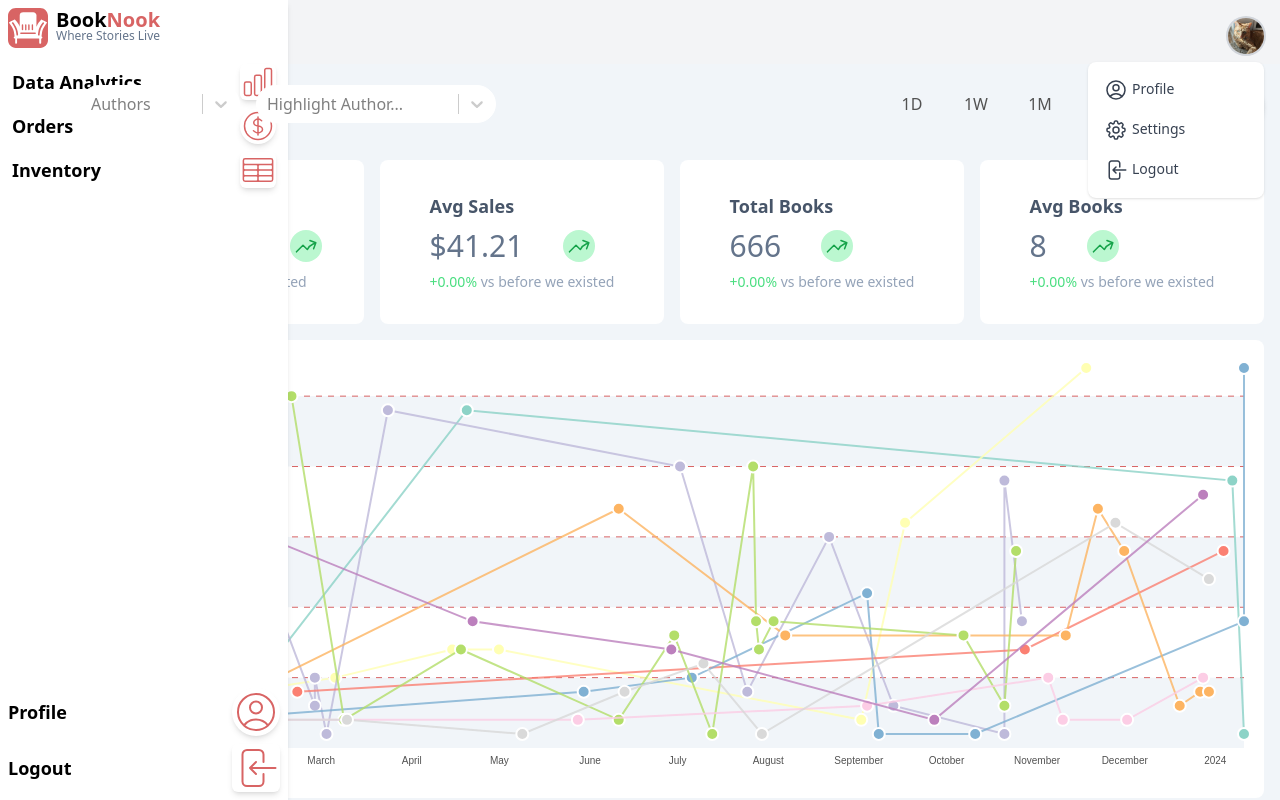
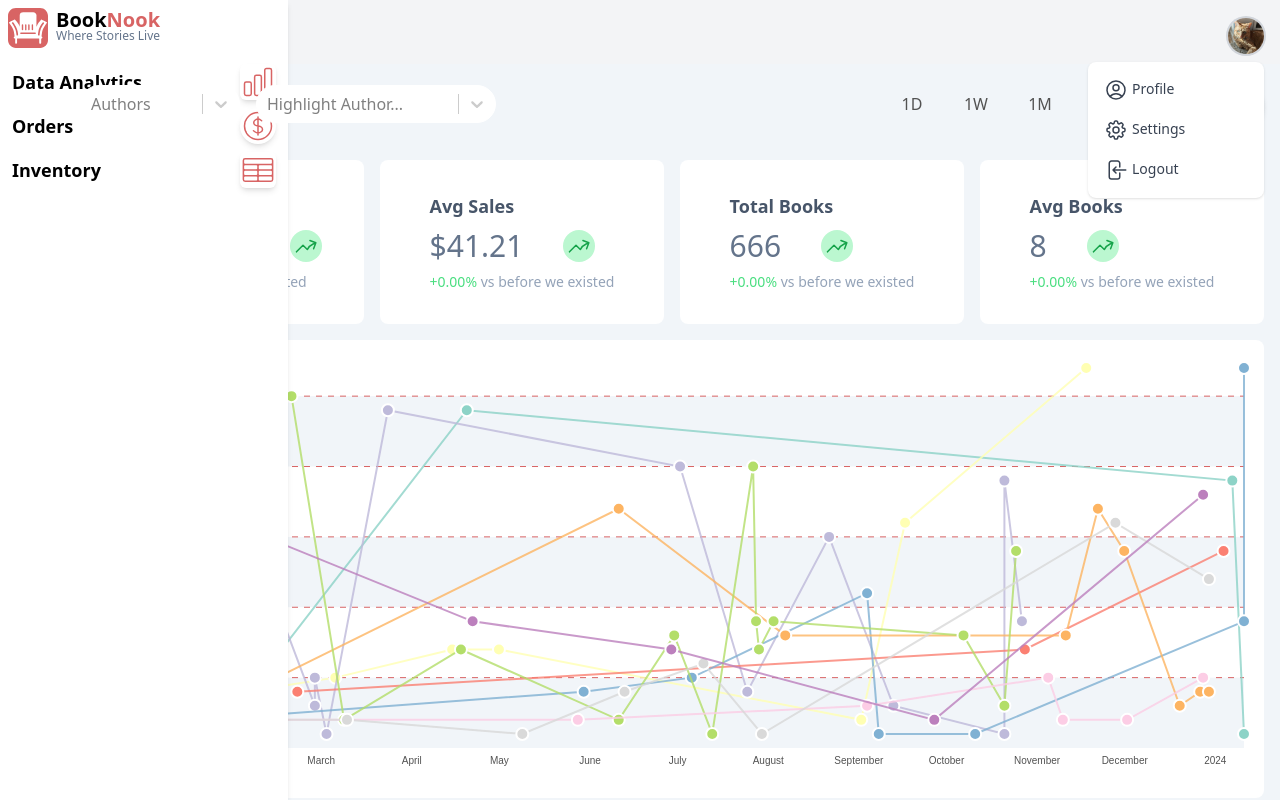
Before and after one commit to francoisdillinger/book_nook_frontend, a React (Vite) app: page / in a window 1280 px wide. Shown: the top 800 px of the page. Built offline with nearby package versions, Linux system fonts and the light colour scheme.

Commit message:
Remove commented code in SideBarAdminMenu component

```diff
--- a/src/components/SideBarAdminMenu.tsx
+++ b/src/components/SideBarAdminMenu.tsx
@@ -104,7 +104,7 @@ export default function SideBarAdminMenu() {
 						</svg>
 					</button>
 				</div>
-				<div className="absolute bottom-0 w-full">
+				{/* <div className="absolute bottom-0 w-full">
 					<div className="flex justify-between px-2 items-center my-2">
 						<h2 className="text-lg font-semibold">Profile</h2>
 						<button className="shadow-md rounded-full active:shadow-none">
@@ -141,7 +141,7 @@ export default function SideBarAdminMenu() {
 							</svg>
 						</button>
 					</div>
-				</div>
+				</div> */}
 			</div>
 		</div>
 	);
```
